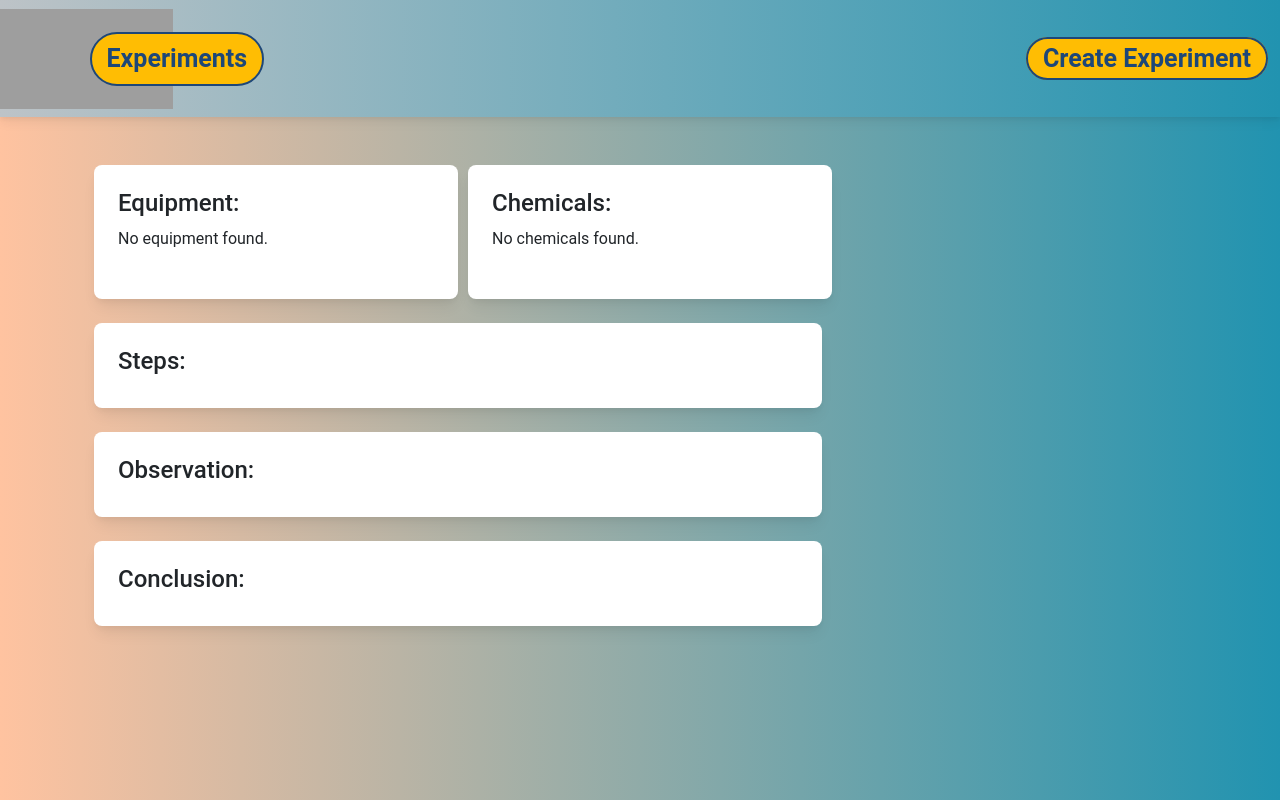
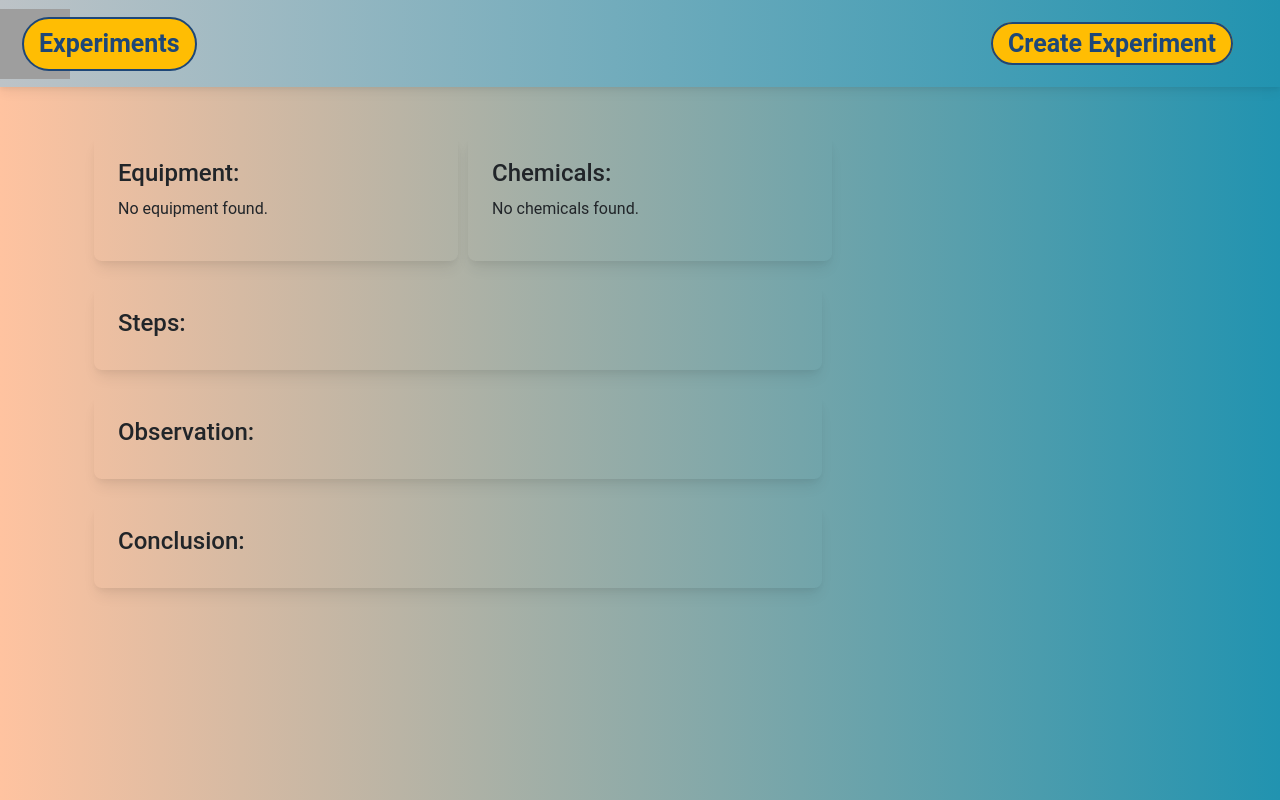
Before and after one commit to yaaa3ser/graduation-project, a Django app: template templates/experiment_detail.html in a window 1280 px wide. Run offline with Django 4.2, Linux system fonts and the light colour scheme; the template is opened without the code that fills it, so the values that code supplies are empty; some libraries are stand-ins or nearby versions; grey boxes are pictures that could not be loaded.

```diff
--- a/TeacherView/serializers.py
+++ b/TeacherView/serializers.py
@@ -15,11 +15,12 @@ class ChemicalsSerializer(serializers.ModelSerializer):
 
 class StepsSerializer(serializers.ModelSerializer):
     verb = serializers.CharField()
+    quantity = serializers.IntegerField()
     equipment = serializers.CharField()
     chemical = serializers.CharField()
     class Meta:
         model = Steps
-        fields = ['verb', 'equipment', 'chemical']
+        fields = '__all__'
 class ExperimentSerializer(serializers.ModelSerializer):
     name = serializers.CharField()
     equipments = EquipmentSerializer(many=True)
--- a/templates/base.html
+++ b/templates/base.html
@@ -13,7 +13,7 @@
 </head>
 <body style="background-color: #E9F1FA;" class="gradient-bg">
   <nav class="navbar navbar-expand-lg navbar-dark gradient-sm">
-    <img src="https://eng-azhar.net/images/logo.png" alt="eng_azhar" width="200" height="100">
+    <img src="https://seeklogo.com/images/A/al-azhar-university-logo-5B06AB98A3-seeklogo.com.jpg" alt="eng_azhar" width="70" height="70">
     <div class="container" >
       <a class="exex" href="{% url 'experiments_list' %}">Experiments</a>
       <button class="navbar-toggler" type="button" data-bs-toggle="collapse" data-bs-target="#navbarNav" aria-controls="navbarNav" aria-expanded="false" aria-label="Toggle navigation">
--- a/templates/experiment_detail.html
+++ b/templates/experiment_detail.html
@@ -5,13 +5,13 @@
   <h1 class="mb-4">{{ experiment.name }}</h1>
   <div class="d-flex">
     <div class="col-md-4">
-      <div class="card mb-4">
-        <div class="card-body card-title">
+      <div class="card bg-transparent mb-4">
+        <div class="card-body">
           <h4>Equipment: </h4>
           {% if equipment %}
-          <ul class="list-group">
+          <ul class="list-group list-group-flush bg-transparent">
             {% for e in equipment %}
-              <li class="list-group-item">{{ e }}</li>
+            <li class="list-group-item bg-transparent">{{ e }}</li>
             {% endfor %}
           </ul>
           {% else %}
@@ -21,14 +21,13 @@
       </div>
     </div>
     <div class="col-md-4" style="margin-left:10px;">
-        <div class="card mb-4">
-          <div class="card-body card-title">
+      <div class="card bg-transparent mb-4">
+        <div class="card-body">
           <h4 class="card-title">Chemicals: </h4>
-
           {% if chemicals %}
-            <ul class="list-group card-title">
+          <ul class="list-group list-group-flush bg-transparent">
             {% for c in chemicals %}
-                <li class="list-group-item">{{ c }}</li>
+            <li class="list-group-item bg-transparent">{{ c }}</li>
             {% endfor %}
           </ul>
           {% else %}
@@ -39,32 +38,30 @@
     </div>
   </div>
   <div class="col-md-8">
-        <div class="card mb-4">
+    <div class="card bg-transparent mb-4">
       <div class="card-body">
         <h4 class="card-title">Steps: </h4>
         {% if steps %}
-            <ul class="list-group card-title">
+        <ul class="list-group list-group-flush bg-transparent">
           {% for s in steps %}
-                <li class="list-group-item">{{ s }}</li>
+          <li class="list-group-item bg-transparent">{{ s }}</li>
           {% endfor %}
         </ul>
         {% endif %}
       </div>
     </div>
-        <div class="card mb-4">
+    <div class="card bg-transparent mb-4">
       <div class="card-body">
         <h4 class="card-title">Observation:</h4>
         <p class="card-text">{{ experiment.observation }}</p>
       </div>
     </div>
-        <div class="card mb-4">
+    <div class="card bg-transparent mb-4">
       <div class="card-body">
         <h4 class="card-title">Conclusion: </h4>
         <p class="card-text">{{ experiment.conclusion }}</p>
       </div>
     </div>
-
-      </div>
   </div>
 </div>
 {% endblock %}
```
Also changed, not shown: TeacherView/views.py (+5 -2 lines), db.sqlite3 (deleted). Lines whose indentation alone changed are shown as unchanged.
